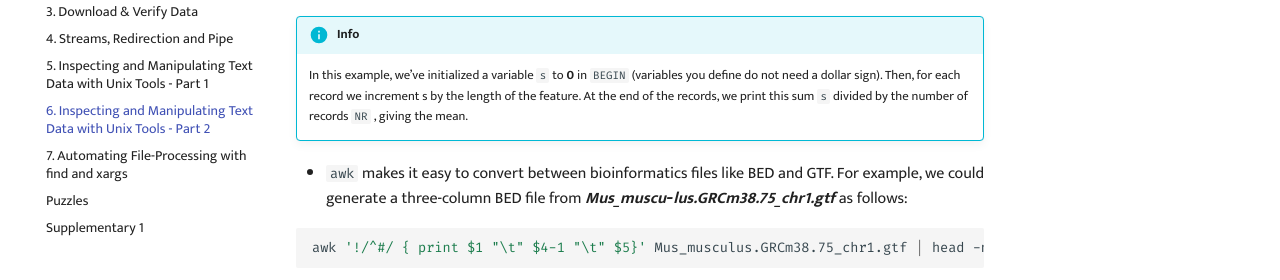
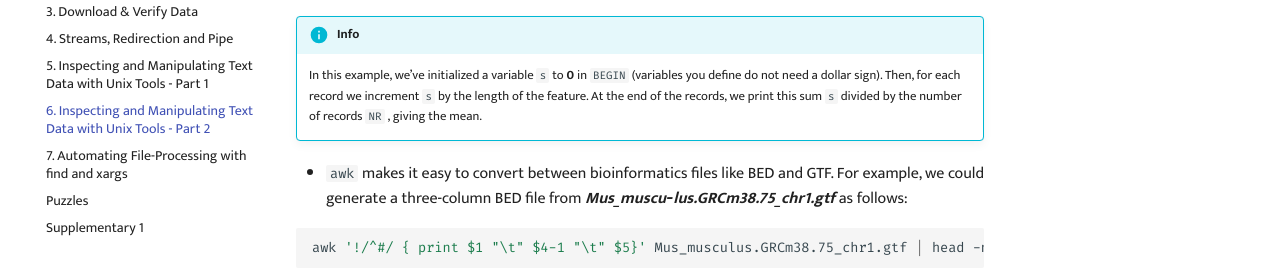
Before and after one commit to GenomicsAotearoa/shell-for-bioinformatics, an MkDocs documentation site: the page built from docs/5_inspectmanipulate2.md, in a window 1280 px wide and 900 px high, scrolled down 7002 px. Shown: the part 195-475 px from the top of the window. Built offline with MkDocs 1.6.1 and Material for MkDocs 9.7.7, drawn with Linux system fonts in a browser that asks for light colours; comment, search, counter and statistics services are not loaded; the version menu is left out.

Commit message:
syntax fix

```diff
--- a/docs/5_inspectmanipulate2.md
+++ b/docs/5_inspectmanipulate2.md
@@ -336,7 +336,7 @@ awk 'BEGIN{s = 0}; {s += ($3-$2)}; END{ print "mean: " s/NR};' example.bed
 
 !!! info
 
-      In this example, we’ve initialized a variable `s` to **0** in `BEGIN` (variables you define do not need a dollar sign). Then, for each record we increment s by the length of the feature. At the end of the records, we print this sum `s` divided by the number of records `NR` , giving the mean.
+      In this example, we’ve initialized a variable `s` to **0** in `BEGIN` (variables you define do not need a dollar sign). Then, for each record we increment `s` by the length of the feature. At the end of the records, we print this sum `s` divided by the number of records `NR` , giving the mean.
 
 * `awk` makes it easy to convert between bioinformatics files like BED and GTF. For example, we could generate a three-column BED file from ***Mus_muscu‐lus.GRCm38.75_chr1.gtf*** as follows:
 
```
